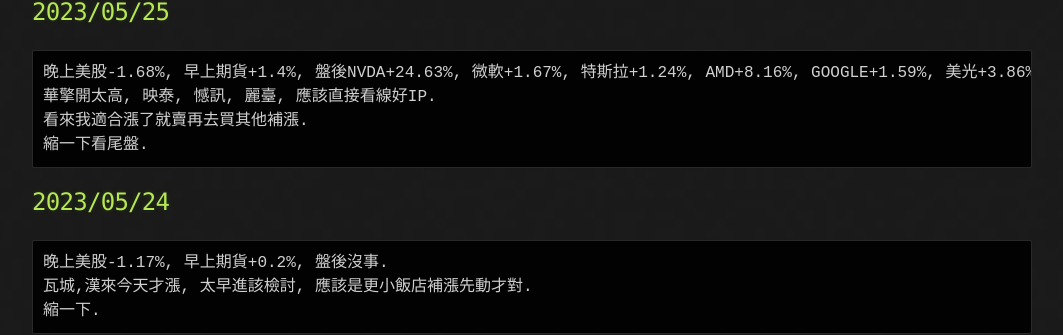
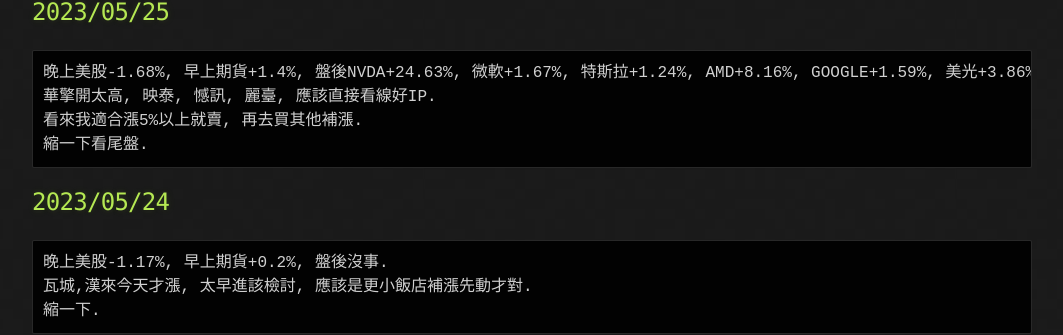
Before and after one commit to lepg5487/Stock_God, a Jekyll site: the page built from index.md, in a window 1280 px wide and 900 px high, scrolled down 388 px. Shown: the part 196-531 px from the top of the window, without its empty margins (108-1171 px from the left). Built offline with Jekyll 4.4.1, drawn with Linux system fonts in a browser that asks for light colours; our own code applies the rules of GitHub Pages for plain Markdown files.

Commit message:
Update index.md

````diff
--- a/index.md
+++ b/index.md
@@ -22,7 +22,7 @@ layout: testlayouts
 ```
 晚上美股-1.68%, 早上期貨+1.4%, 盤後NVDA+24.63%, 微軟+1.67%, 特斯拉+1.24%, AMD+8.16%, GOOGLE+1.59%, 美光+3.86%, 台積電+6.81%.
 華擎開太高, 映泰, 憾訊, 麗臺, 應該直接看線好IP.
-看來我適合漲了就賣再去買其他補漲.
+看來我適合漲5%以上就賣, 再去買其他補漲.
 縮一下看尾盤.
 ```
 
````
